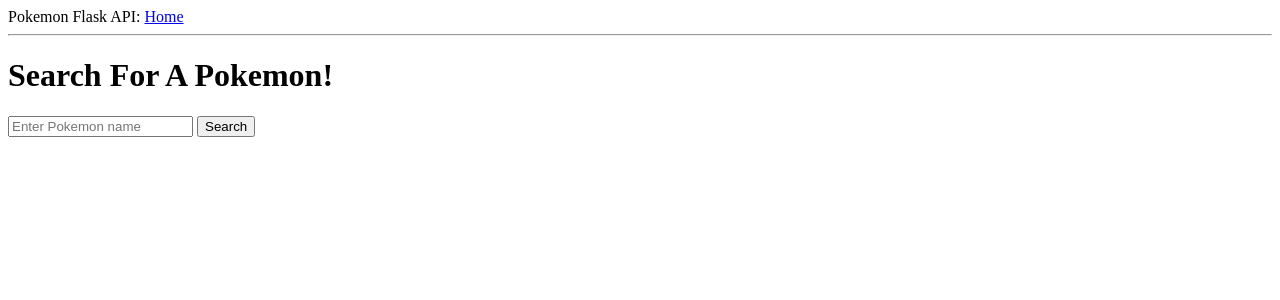
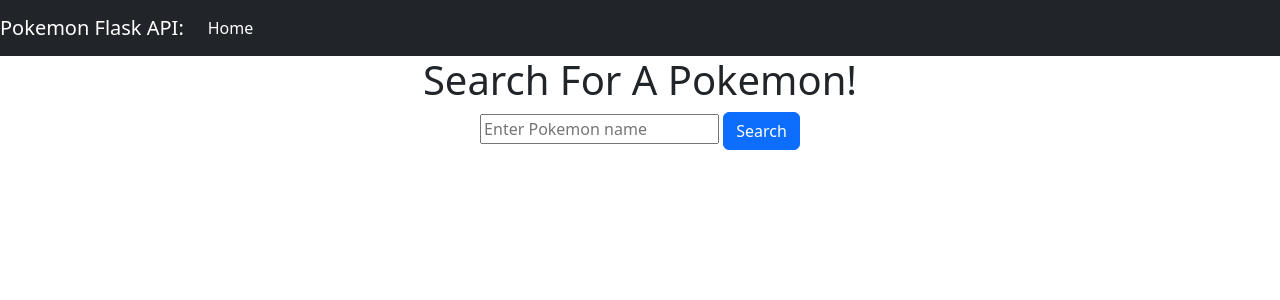
Before and after one commit to SamuelBanya/pokemonflaskapi, a Flask app: page / in a window 1280 px wide. Shown: the top 300 px of the page. Run offline with Flask 3, Linux system fonts and the light colour scheme; some libraries are stand-ins or nearby versions.

Commit message:
Added bootstrap-flask to project for better styling, cleaned up nav, added links to evolutions, centered search bar section

```diff
--- a/app/__init__.py
+++ b/app/__init__.py
@@ -2,12 +2,14 @@
 from config import Config
 from flask_sqlalchemy import SQLAlchemy
 from flask_migrate import Migrate
+from flask_bootstrap import Bootstrap5
 
 db = SQLAlchemy()
 migrate = Migrate()
 
 def create_app(config_class=Config):
     app = Flask(__name__)
+    bootstrap = Bootstrap5(app)
     app.config.from_object(config_class)
 
     db.init_app(app)
--- a/app/routes.py
+++ b/app/routes.py
@@ -12,6 +12,6 @@
     results = Pokemon.query.filter(Pokemon.name.ilike(pokemonname)).all()
 
     if not results:
-        return f"No Pokemon found with name: {pokemonname}"
+        return render_template('pokemonnotfound.html', pokemonname=pokemonname)
 
     return render_template('pokemonflaskapi.html', pokemonname=pokemonname, pokemon=results)
--- a/app/templates/base.html
+++ b/app/templates/base.html
@@ -1,18 +1,38 @@
 <!doctype html>
 <html>
   <head>
+    {% block head %}
+    <!-- Required meta tags -->
+    <meta charset="utf-8">
+    <meta name="viewport" content="width=device-width, initial-scale=1, shrink-to-fit=no">
+
+    {% block styles %}
+        <!-- Bootstrap CSS -->
+        {{ bootstrap.load_css() }}
+    {% endblock %}
+
     {% if title %}
     <title>{{ title }} - Pokemon Flask API</title>
     {% else %}
     <title>Welcome to Pokemon Flask API</title>
     {% endif %}
+    {% endblock %}
   </head>
   <body>
-    <div>
-      Pokemon Flask API: <a href="{{ url_for('main.index') }}">Home</a>
-    </div>
-    <hr />
+    {% from 'bootstrap5/nav.html' import render_nav_item %}
+    <nav class="navbar navbar-expand-lg navbar-dark bg-dark">
+      <div class="navbar-nav mr-auto">
+        <a class="navbar-brand">
+          Pokemon Flask API:
+        </a>
+        {{ render_nav_item('main.index', 'Home') }}
+      </div>
+    </nav>
     {% block content %}
+    {% endblock %}
+    {% block scripts %}
+      <!-- Optional JavaScript -->
+      {{ bootstrap.load_js() }}
     {% endblock %}
   </body>
 </html>
--- a/app/templates/index.html
+++ b/app/templates/index.html
@@ -1,14 +1,14 @@
 {% extends "base.html" %}
 
 {% block content %}
-    <h1>Search For A Pokemon!</h1>
-    <form action="{{ url_for('main.show_pokemon', pokemonname='')}}" method="get" onsubmit="event.preventDefault();
+    <h1 class="text-center">Search For A Pokemon!</h1>
+    <form class="text-center" action="{{ url_for('main.show_pokemon', pokemonname='')}}" method="get" onsubmit="event.preventDefault();
         const name = document.getElementById('pokemon_input').value.trim().toLowerCase();
         if (name) {
             window.location.href = '/pokemon/' + encodeURIComponent(name);
         }"
     >
         <input type="text" id="pokemon_input" name="pokemonname" placeholder="Enter Pokemon name" required/>
-        <button type="submit">Search</button>
+        <button class="btn btn-primary" type="submit">Search</button>
     </form>
 {% endblock %}
--- a/app/templates/pokemonflaskapi.html
+++ b/app/templates/pokemonflaskapi.html
@@ -27,7 +27,7 @@
      <ul>
      {% for evo in item.next_evolution %}
      <li>Number: {{ evo["num"] }}</li>
-     <li>Name: {{ evo["name"] }}</li>
+     <li>Name: <a href="/pokemon/{{ evo['name'] }}">{{ evo["name"] }}</a></li>
      {% endfor %}
     </ul>
     {% endif %}
```
Also changed, not shown: app/templates/pokemonnotfound.html (added, +7 -0 lines).
